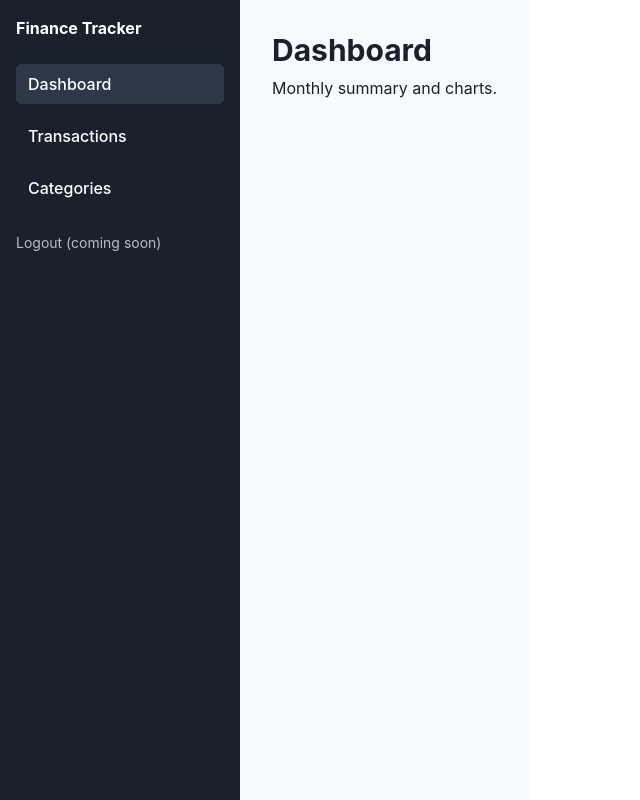
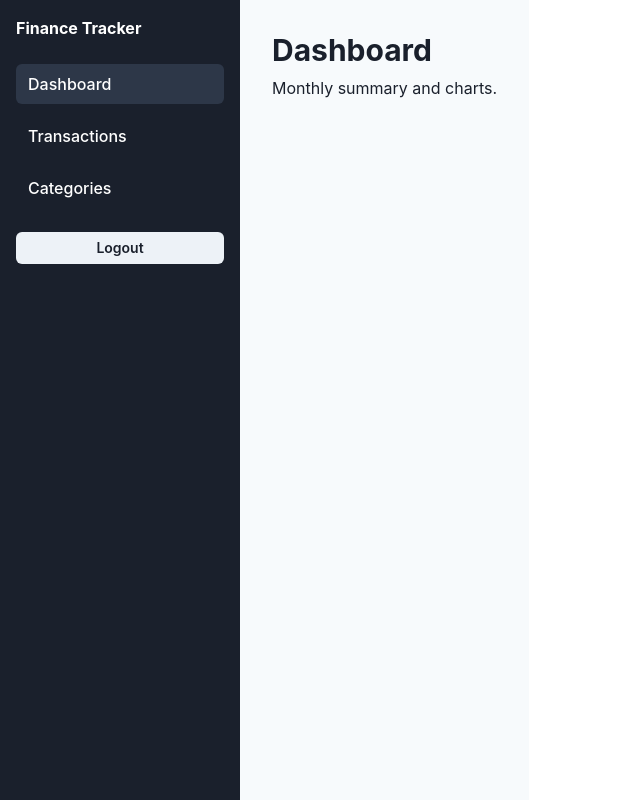
Before and after one commit to lichihung/personal-finance-tracker, a React app in the folder frontend/: page /login in a window 1280 px wide. Both pictures are taken after a click on the button "Sign in". Shown: the whole page, without its empty margins (0-640 px from the left). Built offline with nearby package versions, Linux system fonts and the light colour scheme; the HTML template or start-up script is replaced by a standard one.

Commit message:
feat: add logout to clear auth state

```diff
--- a/frontend/src/components/AppLayout.jsx
+++ b/frontend/src/components/AppLayout.jsx
@@ -1,5 +1,6 @@
-import {Box, Flex, VStack, Link, Text} from '@chakra-ui/react'
-import {NavLink, Outlet} from "react-router-dom"
+import {Box, Flex, VStack, Link, Text, Button} from '@chakra-ui/react'
+import {NavLink, Outlet, useNavigate} from "react-router-dom"
+import {signOut} from "../auth/auth"
 
 const navStyle = ({isActive})=>({
     textDecoration: "none",
@@ -10,6 +11,13 @@ const navStyle = ({isActive})=>({
 })
 
 export default function AppLayout(){
+
+    const navigate = useNavigate()
+    const handleLogout = () =>{
+        signOut()
+        navigate("/login")
+    }
+
     return (
         <Flex minH="100vh">
             {/* Sidebar */}
@@ -24,9 +32,9 @@ export default function AppLayout(){
                 </VStack>
                 {/* Logout */}
                 <Box mt="auto" pt={6}>
-                    <Text fontSize="sm" opacity={0.7}>
-                        Logout (coming soon)
-                    </Text>
+                    <Button size="sm" w="full" onClick={handleLogout}>
+                        Logout
+                    </Button>
                 </Box>
             </Box>
             {/* Main content */}
```
